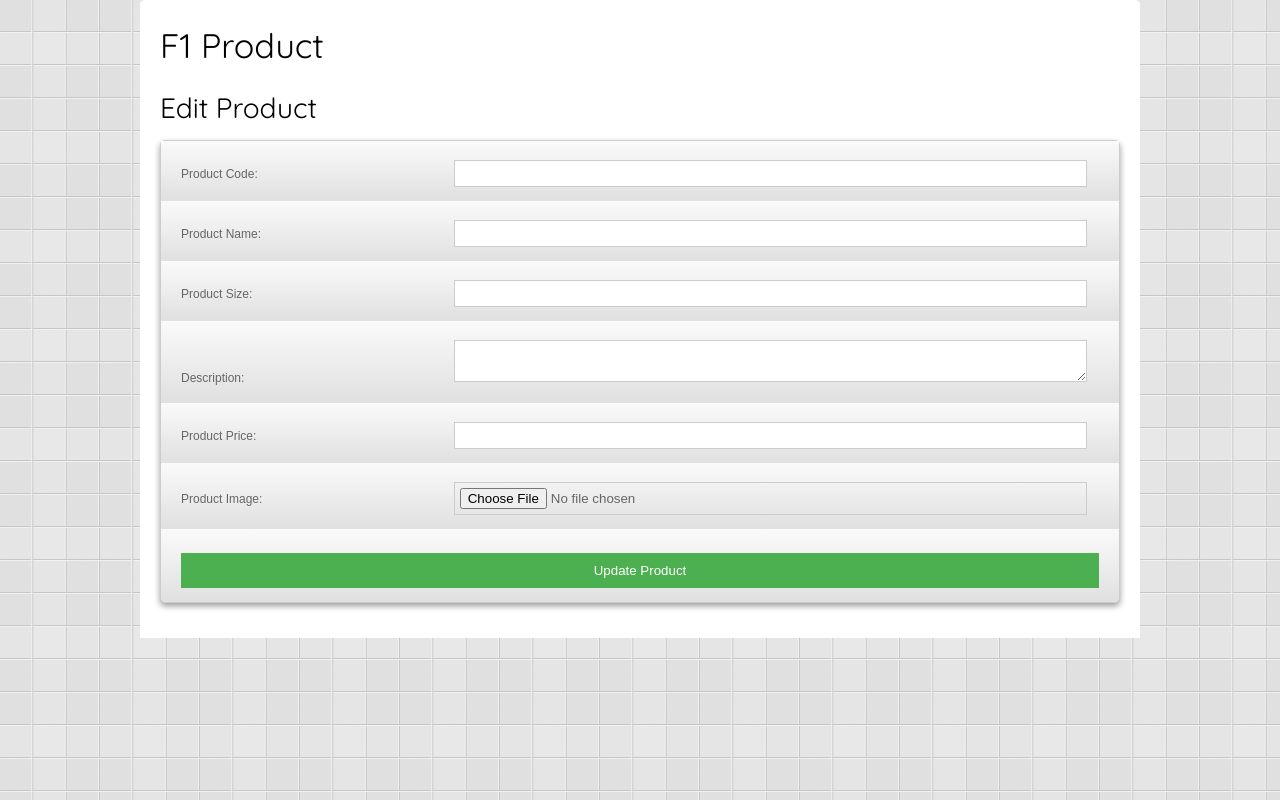
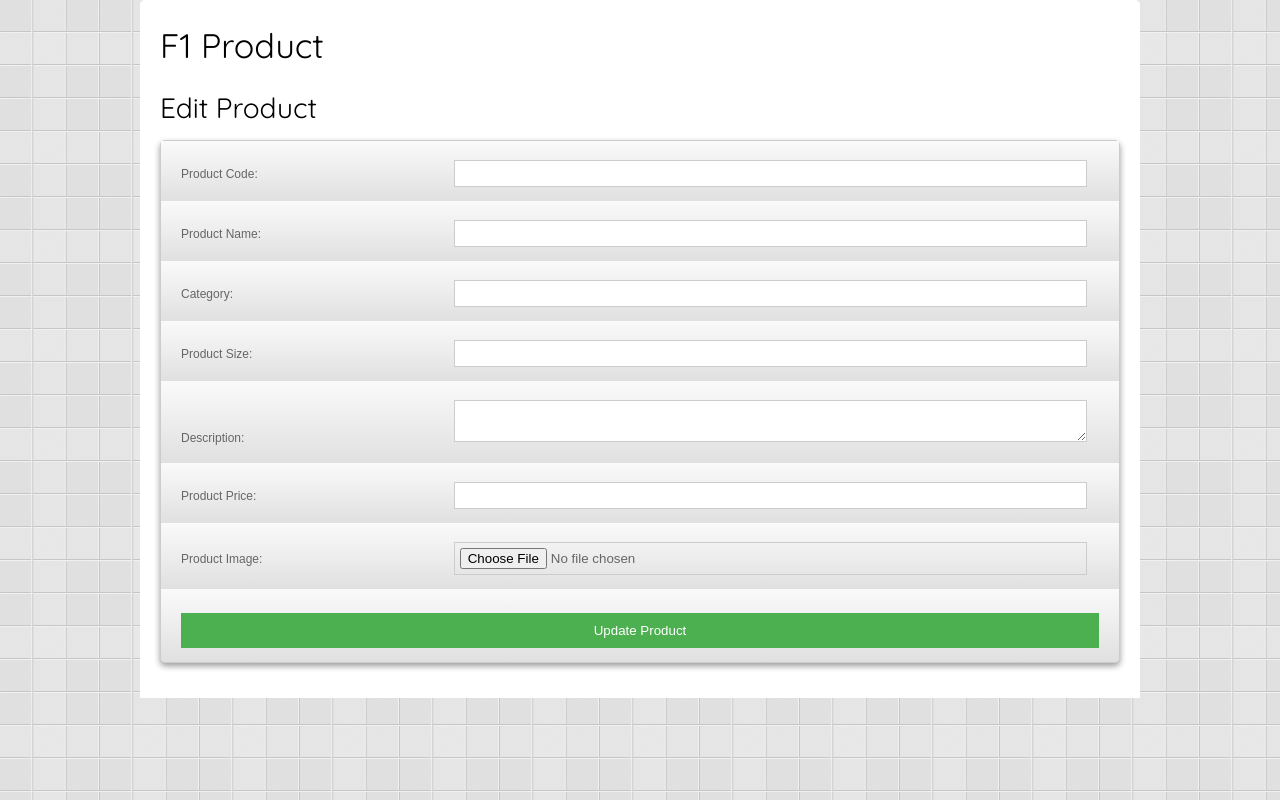
Before and after one commit to howchongxian/FYP-F1, a PHP site: page /phpmail/admin_edit_product.php in a window 1280 px wide. Run offline with PHP 8.4, Linux system fonts and the light colour scheme; data that the repository does not hold is empty.

Commit message:
change product image path

```diff
--- a/admin_edit_product.php
+++ b/admin_edit_product.php
@@ -18,6 +18,7 @@ if (isset($_GET['edit']) && isset($_GET['procode'])) {
 if (isset($_POST['update'])) {
     $product_code = $_POST['product_code'];
     $product_name = $_POST['product_name'];
+    $category = $_POST['category'];
     $product_size = $_POST['product_size'];
     $description = $_POST['description'];
     $product_price = $_POST['product_price'];
@@ -61,8 +62,8 @@ if (isset($_POST['update'])) {
         }
     }
 
-    $stmt = $connect->prepare("UPDATE product SET product_name=?, product_size=?, description=?, product_price=?, product_img=? WHERE product_code=?");
-    $stmt->bind_param("ssssss", $product_name, $product_size, $description, $product_price, $product_img, $product_code);
+    $stmt = $connect->prepare("UPDATE product SET product_name=?, category=?, product_size=?, description=?, product_price=?, product_img=? WHERE product_code=?");
+    $stmt->bind_param("sssssss", $product_name, $category, $product_size, $description, $product_price, $product_img, $product_code);
     $stmt->execute();
 
     header("Location: admin_manage_product.php");
@@ -120,6 +121,10 @@ if (isset($_POST['update'])) {
                         <td><input type="text" name="product_name" value="<?php echo $row['product_name'];?>"></td>
                     </tr>
                     <tr>
+                        <td>Category:</td>
+                        <td><input type="text" name="category" value="<?php echo $row['category'];?>"></td>
+                    </tr>
+                    <tr>
                         <td>Product Size:</td>
                         <td><input type="text" name="product_size" value="<?php echo $row['product_size'];?>"></td>
                     </tr>
--- a/order.php
+++ b/order.php
@@ -52,7 +52,7 @@ if(!isset($_SESSION['userid'])) {
 
                     <tr>
                         <td><?php echo $row["product_code"];?></td>
-                        <td><img src="<?php echo $row["product_img"]; ?>" alt="Product Image"></td>
+                        <td><img src="<?php echo 'images/product/'.$row["product_img"]; ?>" alt="Product Image"></td>
                         <td><?php echo $row["product_name"];?></td>
                         <td><?php echo $row["product_size"];?></td>
                         <td><?php echo $row["quantity"]; ?> </td>
--- a/shopping_cart.php
+++ b/shopping_cart.php
@@ -150,7 +150,7 @@ document.addEventListener('DOMContentLoaded', function() {
       ?>
       <tr>
         <td><?php echo $row["product_code"];?></td>
-        <td><img src="<?php echo $row["product_img"]; ?>" alt="Product Image"></td>
+        <td><img src="<?php echo 'images/product/'.$row["product_img"]; ?>" alt="Product Image"></td>
         <td><?php echo $row["product_name"];?></td>
         <td>
           <input type="text" name="product_size[<?php echo $row['product_code']; ?>]" placeholder="Required" required>
```
Also changed, not shown: admin_add_product.php (+4 -4 lines).
